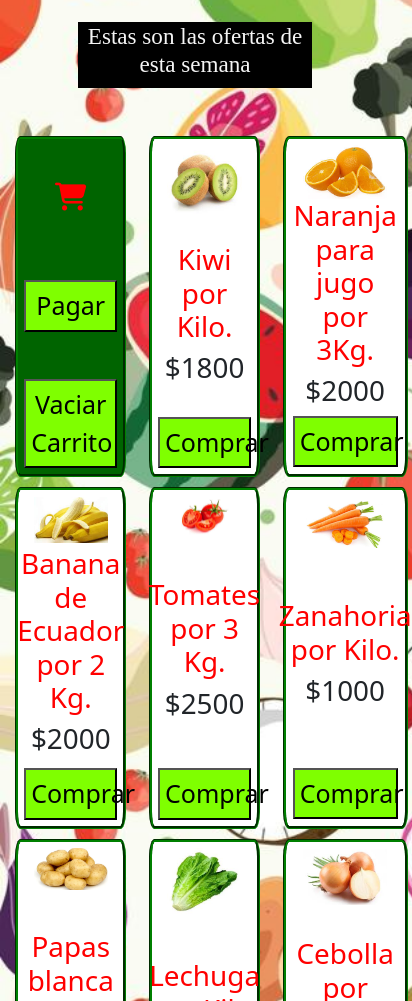
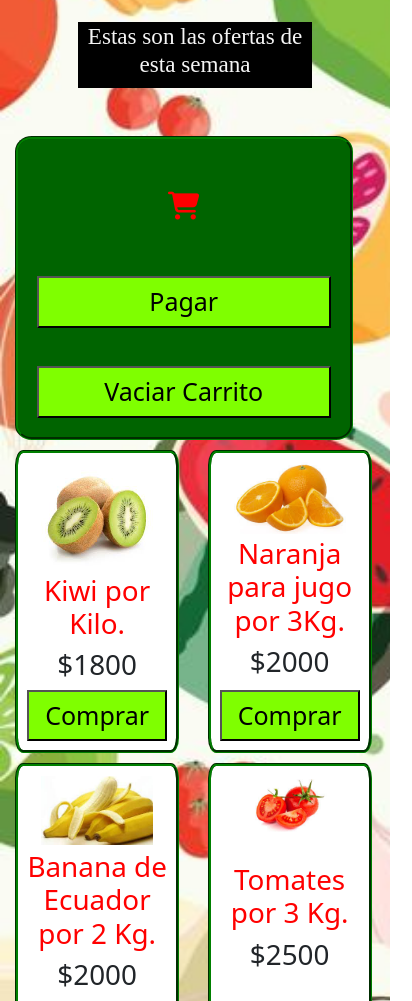
Before and after one commit to ALSaavedra75/verduleriavirtual, a plain HTML site: page ofertas.html in a window 390 px wide. Shown: the part 58-1059 px from the top of the page, 412 px wide, since content can reach past the window. Drawn offline with nearby package versions, Linux system fonts and the light colour scheme; a web font is replaced by a local one.

Commit message:
Add files via upload

```diff
--- a/CSS/estilos.css
+++ b/CSS/estilos.css
@@ -168,3 +168,22 @@
 .input{
   width: 100%;
 }
+@media (max-width: 700px) {
+  .parent {
+    display: grid;
+    grid-template-columns: repeat(2, 1fr);
+    grid-template-rows: repeat(5, 1fr);
+    grid-column-gap: 10px;
+    grid-row-gap: 10px;
+    margin-left: 15px;
+    }
+    .div1 { grid-area: 1 / 1 / 2 / 3; }
+    .div2 { grid-area: 2 / 1 / 3 / 2; }
+    .div3 { grid-area: 2 / 2 / 3 / 3; }
+    .div4 { grid-area: 3 / 1 / 4 / 2; }
+    .div5 { grid-area: 3 / 2 / 4 / 3; }
+    .div6 { grid-area: 4 / 1 / 5 / 2; }
+    .div7 { grid-area: 4 / 2 / 5 / 3; }
+    .div8 { grid-area: 5 / 1 / 6 / 2; }
+    .div9 { grid-area: 5 / 2 / 6 / 3; }
+}
```
